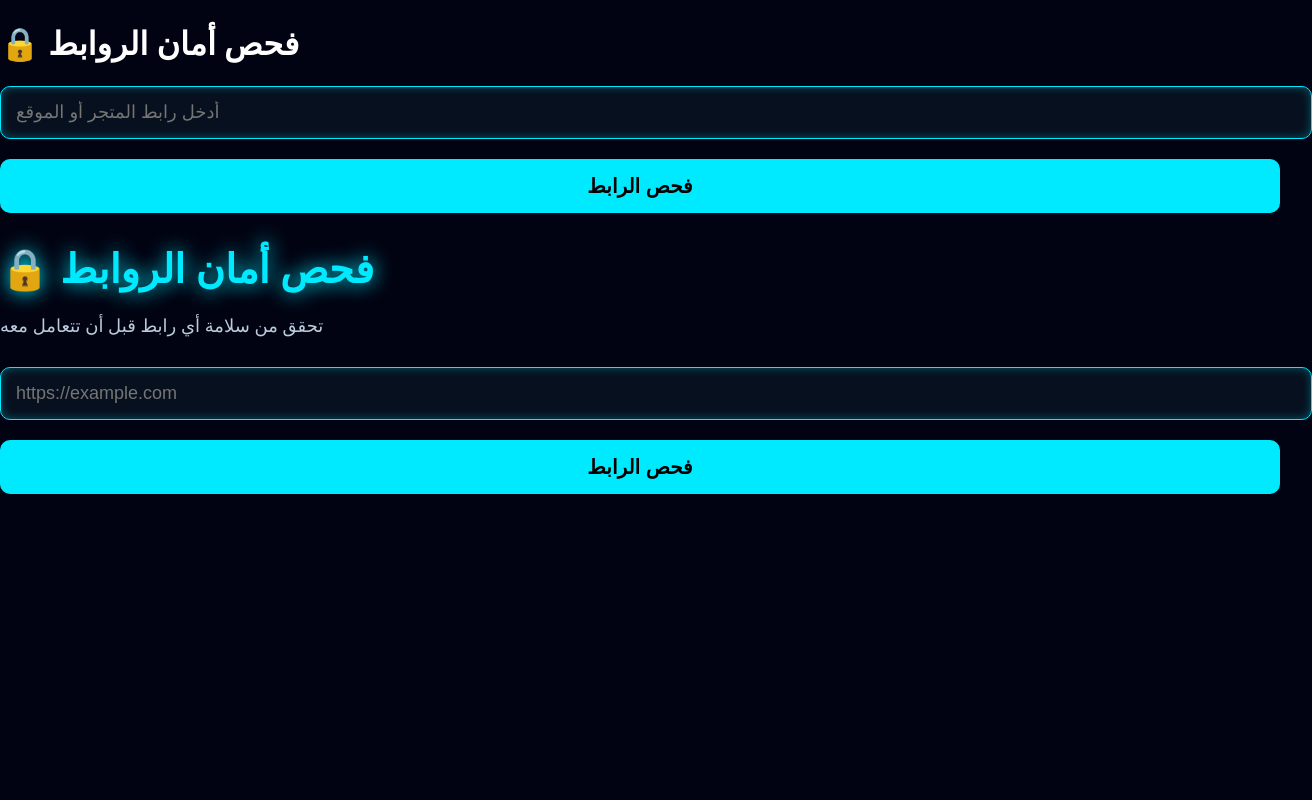
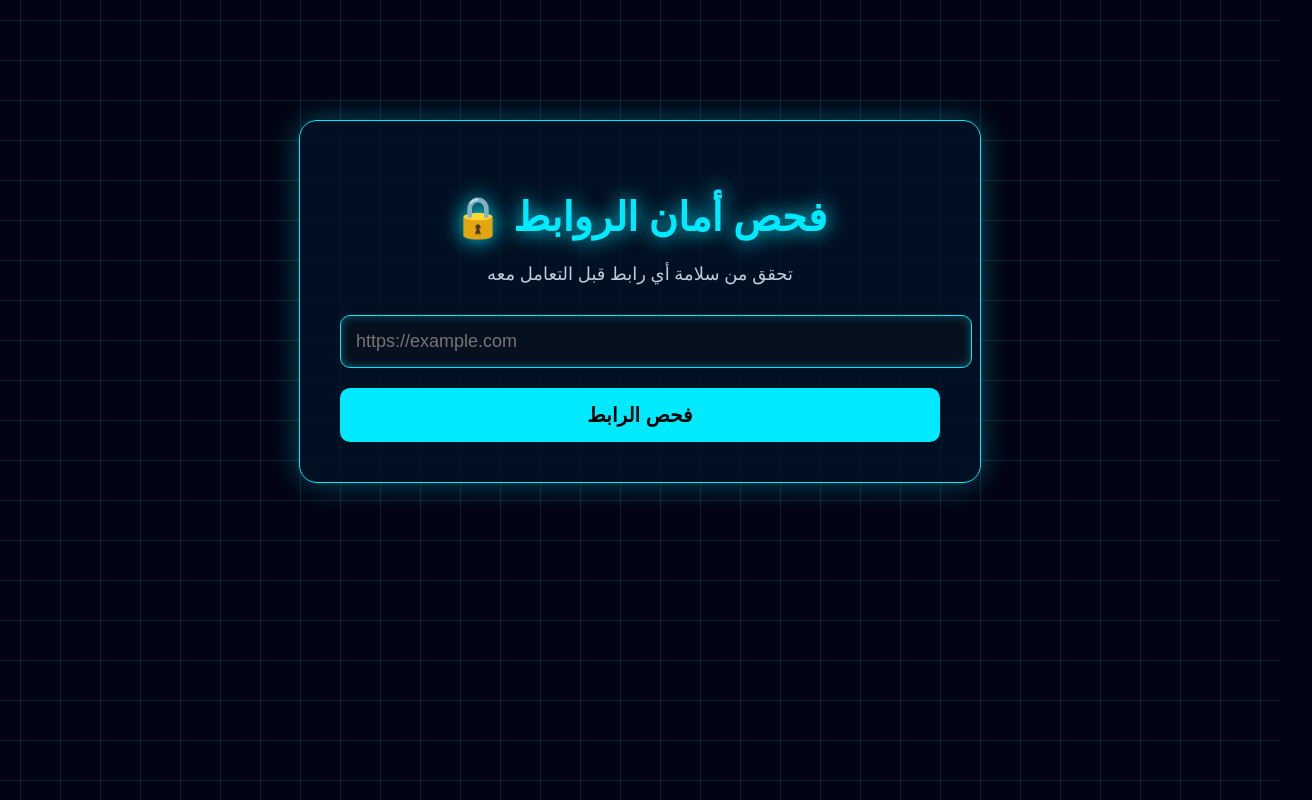
Before and after one commit to mmmaaa00055-lgtm/taakad, a plain HTML site: page frontend/index.html in a window 1280 px wide. Shown: the whole page, 1312 px wide, since content can reach past the window. Drawn offline with Linux system fonts and the light colour scheme.

Commit message:
Update index.html

```diff
--- a/frontend/index.html
+++ b/frontend/index.html
@@ -8,32 +8,14 @@
 
 <body>
 
-<h1>🔒 فحص أمان الروابط</h1>
+<div class="cyber-grid"></div>
 
-<div class="input-box">
-    <input id="urlInput" type="text" placeholder="أدخل رابط المتجر أو الموقع">
+<div class="main-box">
+    <h1 class="title">🔒 فحص أمان الروابط</h1>
+    <p class="subtitle">تحقق من سلامة أي رابط قبل التعامل معه</p>
+
+    <input id="urlInput" type="text" placeholder="https://example.com">
     <button onclick="checkURL()">فحص الرابط</button>
-</div>
-<!DOCTYPE html>
-<html lang="ar">
-<head>
-    <meta charset="UTF-8">
-    <title>فحص أمان الروابط</title>
-    <link rel="stylesheet" href="style.css">
-</head>
-
-<body>
-
-<div class="cyber-bg"></div>
-
-<div class="center-box">
-    <h1 class="title">🔒 فحص أمان الروابط</h1>
-    <p class="subtitle">تحقق من سلامة أي رابط قبل أن تتعامل معه</p>
-
-    <div class="input-area">
-        <input id="urlInput" type="text" placeholder="https://example.com">
-        <button onclick="checkURL()">فحص الرابط</button>
-    </div>
 </div>
 
 <script>
@@ -51,19 +33,3 @@ function checkURL() {
 
 </body>
 </html>
-
-<script>
-function checkURL() {
-    const url = document.getElementById("urlInput").value;
-
-    if (!url.trim()) {
-        alert("الرجاء إدخال رابط صحيح");
-        return;
-    }
-
-    window.location.href = `/result.html?url=${encodeURIComponent(url)}`;
-}
-</script>
-
-</body>
-</html>
```
